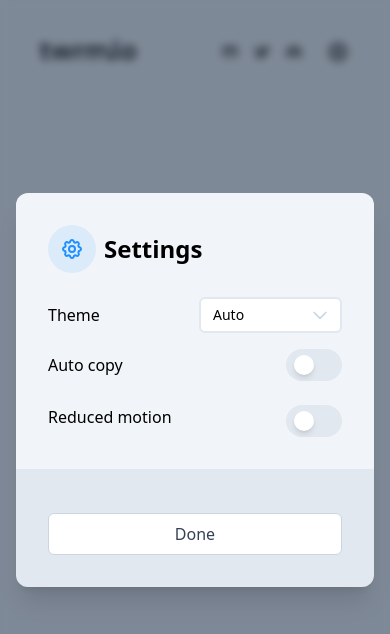
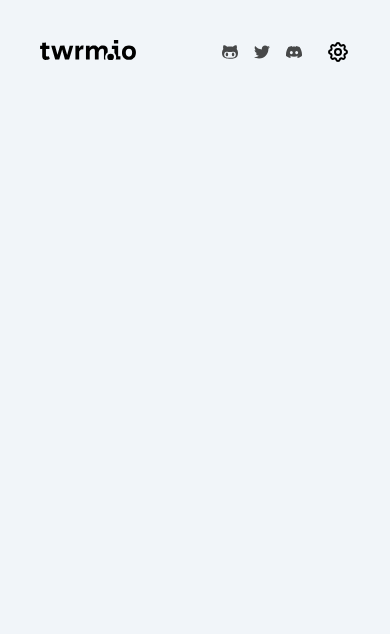
Before and after one commit to vsnthdev/twrm.io, a Next.js app: page / in a window 390 px wide. Shown: the top 634 px of the page. Built offline with nearby package versions, Linux system fonts and the light colour scheme.

Commit message:
✨ settings dialog now opens & closes

```diff
--- a/src/components/header/header.tsx
+++ b/src/components/header/header.tsx
@@ -10,8 +10,9 @@ import GitHubIcon from './icons/github.svg'
 import TwitterIcon from './icons/twitter.svg'
 import DiscordIcon from './icons/discord.svg'
 import SettingsIcon from './icons/settings.svg'
+import { SettingsState, openSettings } from '../settings/functions'
 
-export const Header = (): ReactElement => {
+export const Header = ({ settingsState }: { settingsState: SettingsState }): ReactElement => {
     return <header className="px-6 py-10">
         <div className="px-4 container justify-between flex">
             <div>
@@ -36,7 +37,7 @@ export const Header = (): ReactElement => {
                 </a>
 
                 {/* Settings Cog */}
-                <button className="ml-4 cursor-pointer">
+                <button className="ml-4 cursor-pointer" onClick={() => openSettings(settingsState)}>
                     <SettingsIcon/>
                 </button>
             </div>
--- a/src/components/settings/functions.ts
+++ b/src/components/settings/functions.ts
@@ -13,7 +13,10 @@ export interface SettingsState {
 }
 
 export const initSettingsState = (): SettingsState => {
-    const [ isOpen, setIsOpen ] = useState(true)
+    const [ isOpen, setIsOpen ] = useState(false)
 
     return { isOpen, setIsOpen }
 }
+
+export const openSettings = (state: SettingsState) => state.setIsOpen(true)
+export const closeSettings = (state: SettingsState) => state.setIsOpen(false)
--- a/src/components/settings/settings.tsx
+++ b/src/components/settings/settings.tsx
@@ -4,14 +4,14 @@
  */
 
 import { ReactElement } from 'react'
-import { SettingsState } from './functions';
+import { SettingsState, closeSettings } from './functions'
 
 export const Settings = ({state}: { state: SettingsState}): ReactElement => {
     const { isOpen } = state
 
     return <div className={`fixed z-10 inset-0 overflow-y-auto transition-opacity ${isOpen ? 'opacity-100' : 'opacity-0'} ${isOpen || 'pointer-events-none'}`}>
          <div className="flex justify-center items-center min-h-screen pt-4 px-4 pb-20">
-            <div className="fixed inset-0 bg-slate-700 bg-opacity-60 backdrop-blur-sm"></div>
+            <div className="fixed inset-0 bg-slate-700 bg-opacity-60 backdrop-blur-sm" onClick={() => closeSettings(state)}></div>
 
             {/* modal content */}
             <div className="w-full rounded-xl overflow-hidden shadow-xl transform max-w-md">
@@ -71,7 +71,7 @@ export const Settings = ({state}: { state: SettingsState}): ReactElement => {
 
                 {/* modal footer */}
                 <div className="bg-slate-200 p-8 flex flex-col">
-                    <button type="button" className="mt-3 w-full inline-flex justify-center rounded-md border border-slate-300  px-4 py-2 transition-colors bg-white text-base font-medium text-slate-700 hover:bg-slate-100 focus:outline-none focus:ring-2 focus:ring-offset-2 focus:ring-slate-400 sm:mt-0 sm:ml-3 sm:w-auto sm:text-sm">Done</button>
+                    <button type="button" className="mt-3 w-full inline-flex justify-center rounded-md border border-slate-300  px-4 py-2 transition-colors bg-white text-base font-medium text-slate-700 hover:bg-slate-100 focus:outline-none focus:ring-2 focus:ring-offset-2 focus:ring-slate-400 sm:mt-0 sm:ml-3 sm:w-auto sm:text-sm" onClick={() => closeSettings(state)}>Done</button>
                 </div>
             </div>
          </div>
--- a/src/pages/index.tsx
+++ b/src/pages/index.tsx
@@ -14,7 +14,7 @@ const Home: NextPage = () => {
 
     return <>
         {/* the header common for the entire website */}
-        <Header/>
+        <Header settingsState={settingsState} />
 
         {/* Settings modal */}
         <Settings state={settingsState}></Settings>
```
